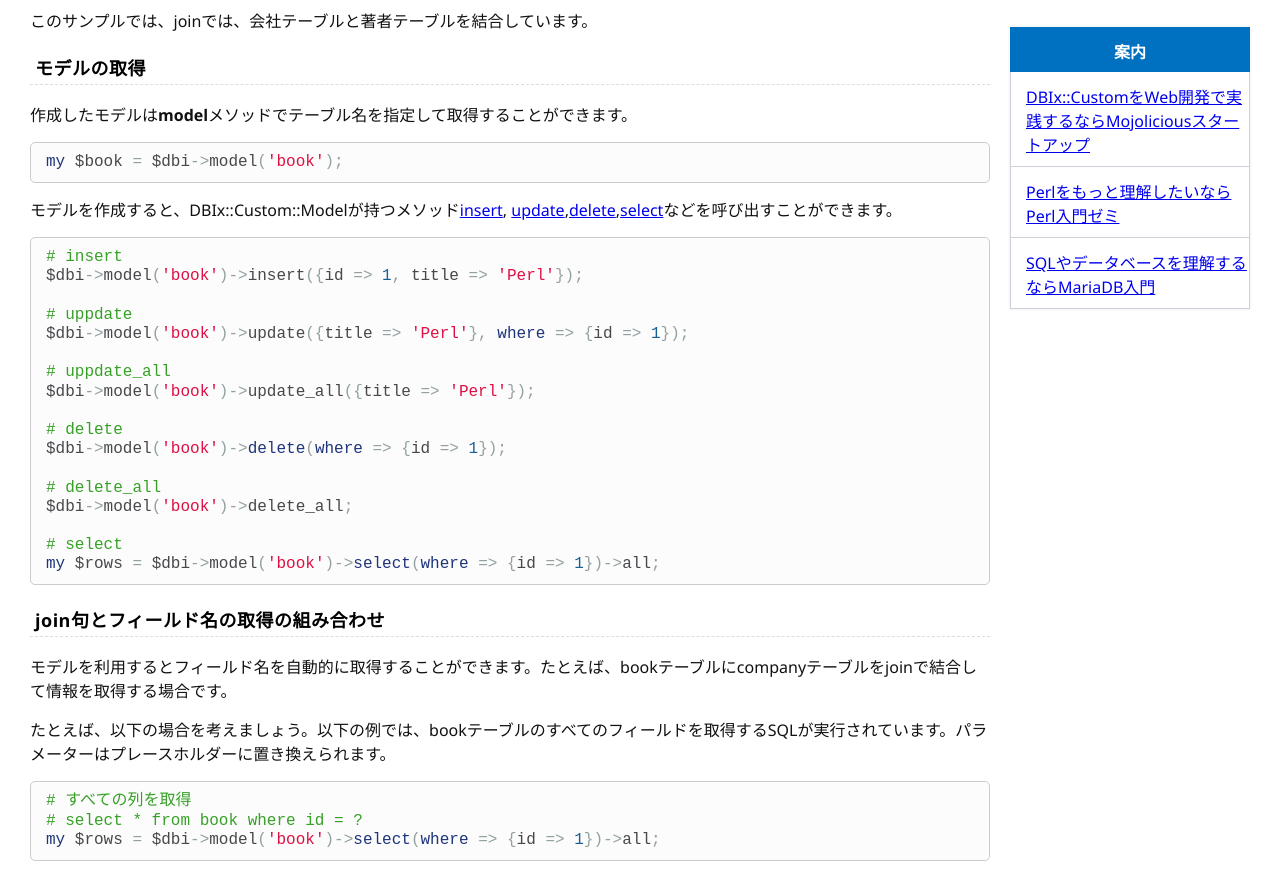
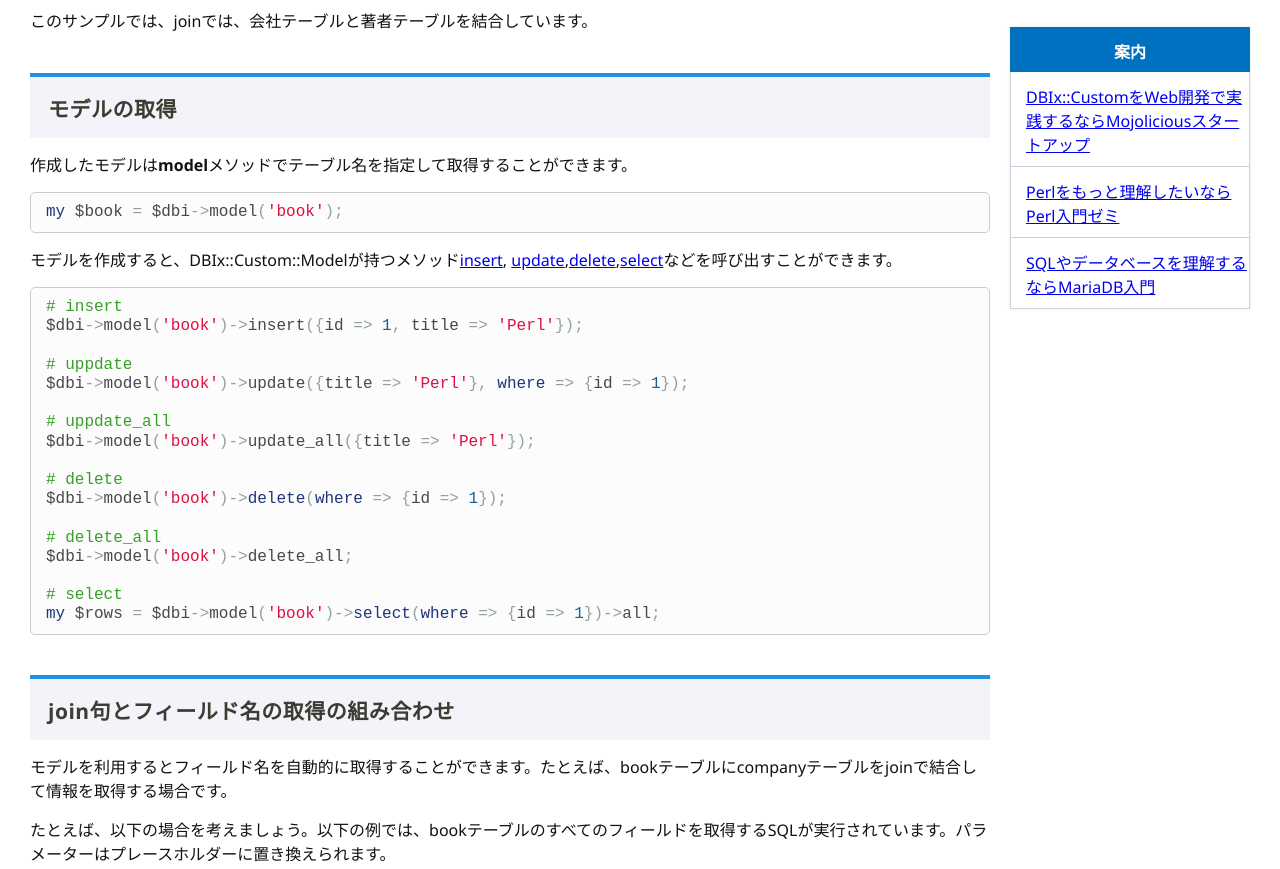
Before and after one commit to yuki-kimoto/perlzemidbixcustom-public, a plain HTML site: page blog/20110816131802.html in a window 1280 px wide. Shown: the part 632-1501 px from the top of the page. Drawn offline with Linux system fonts and the light colour scheme.

Commit message:
再構築

```diff
--- a/blog/20110816131802.html
+++ b/blog/20110816131802.html
@@ -75,7 +75,7 @@ $dbi-&gt;create_model(
 <p>
   このサンプルでは、joinでは、会社テーブルと著者テーブルを結合しています。
 </p>
-<h4>モデルの取得</h4>
+<h3>モデルの取得</h3>
 <p>
   作成したモデルは<b>model</b>メソッドでテーブル名を指定して取得することができます。
 </p>
@@ -104,7 +104,7 @@ $dbi-&gt;model('book')-&gt;delete_all;
 # select
 my $rows = $dbi-&gt;model('book')-&gt;select(where =&gt; {id =&gt; 1})-&gt;all;
 </pre>
-<h4>join句とフィールド名の取得の組み合わせ</h4>
+<h3>join句とフィールド名の取得の組み合わせ</h3>
 <p>
   モデルを利用するとフィールド名を自動的に取得することができます。たとえば、bookテーブルにcompanyテーブルをjoinで結合して情報を取得する場合です。
 </p>
```
